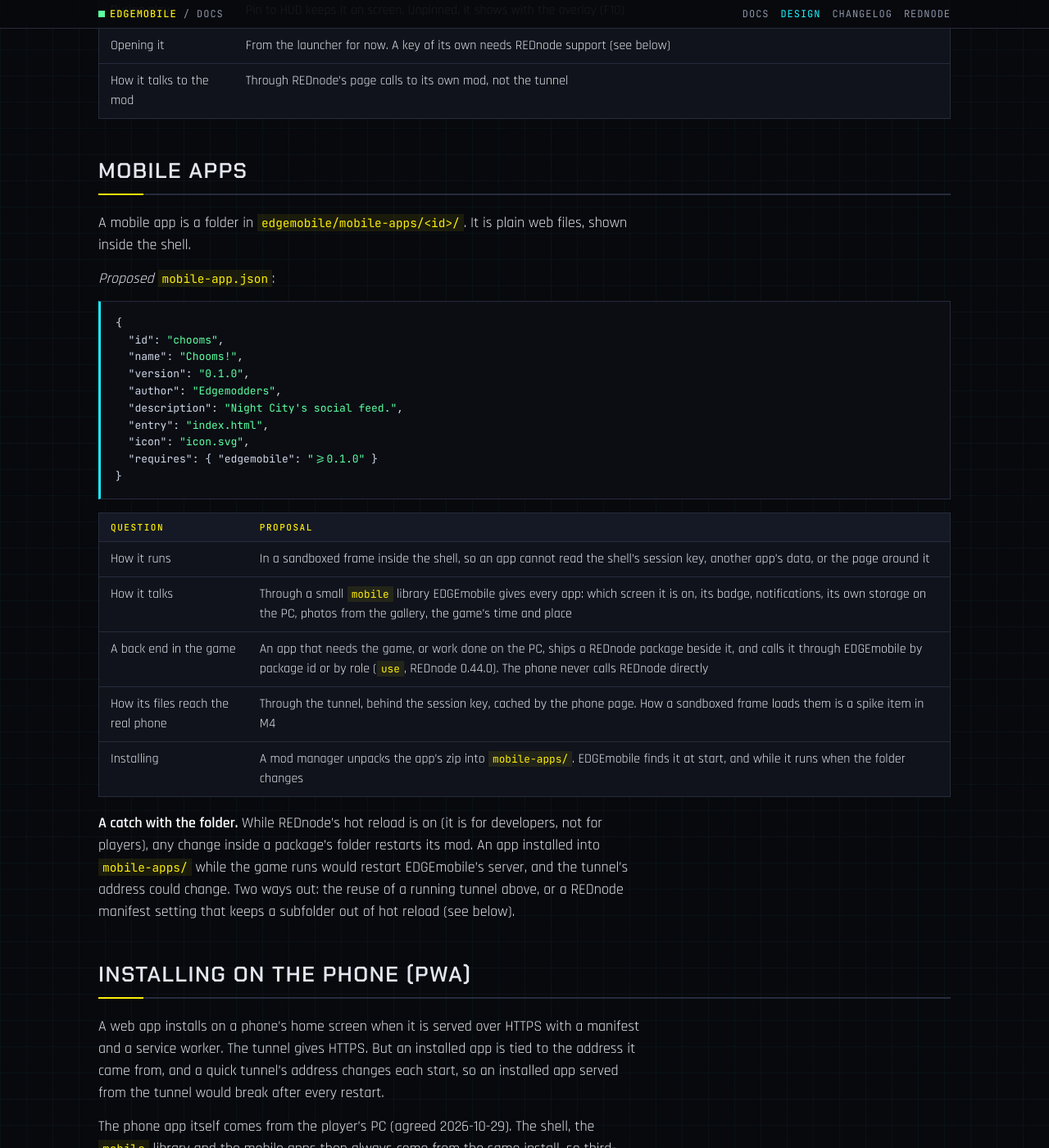
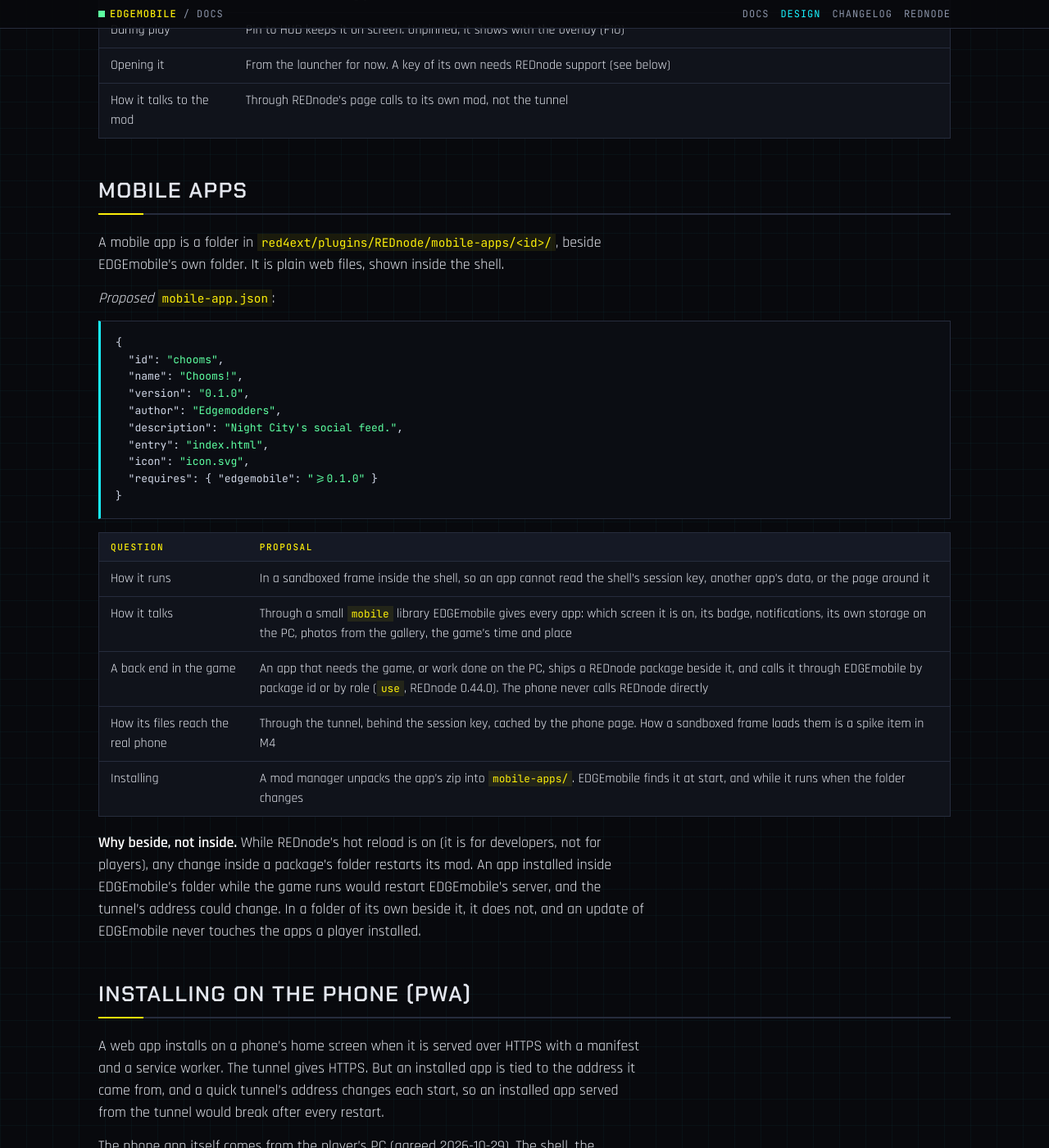
Before and after one commit to Edgemodders/EDGEmobile, a Jekyll site: the page built from docs/design.md, in a window 1280 px wide and 1400 px high, scrolled down 8676 px. Shown: the whole window at 82% size. Built offline with Jekyll 4.4.1, drawn with Linux system fonts in a browser that asks for light colours; some of the changed text lies outside the part shown.

Commit message:
Design: the answered questions
Agreed with the user: mobile apps go beside EDGEmobile's folder, the date starts on
1 January 2077 plus the game's day count, the clock freezes at the main menu, and
the other recommendations stand. The hot reload request to REDnode is no longer
needed.

Co-Authored-By: Claude Opus 5.5 <noreply@anthropic.com>

```diff
--- a/docs/design.md
+++ b/docs/design.md
@@ -43,7 +43,7 @@ EDGEmobile is one REDnode package, `edgemobile`, installed in `red4ext/plugins/R
 | Node mod | `edgemobile/mod.mjs` | Runs the web server and the WebSocket on `127.0.0.1`, starts and watches the tunnel, keeps paired phones and the phone's state, finds mobile apps, and answers both screens |
 | Phone window | `edgemobile/shell/` (*proposed*) | The OS, shown in a REDnode overlay window shaped like a phone. The same files are served to the real phone |
 | Connect window | `edgemobile/connect/` (*proposed*) | Onboarding in the game: the QR code, the pairing code with Allow and Deny, and the list of connected phones |
-| Mobile apps | `edgemobile/mobile-apps/<id>/` | One folder per installed app, with its own `mobile-app.json` |
+| Mobile apps | `red4ext/plugins/REDnode/mobile-apps/<id>/`, beside EDGEmobile's folder (from M4) | One folder per installed app, with its own `mobile-app.json` |
 | Tunnel program | `<pkg.dataDir>/cloudflared/<version>/cloudflared.exe` | Cloudflare's `cloudflared`, fetched on first use (see [The tunnel](#the-tunnel)) |
 | Paired phones | `<pkg.dataDir>/phones.json` | A hash of each phone's session token, its name and when it was last seen |
 
@@ -153,11 +153,11 @@ What the game offers, read from REDnode's game API reference for 2.5 (*unverifie
 | Value | In the game | Shown as |
 |---|---|---|
 | Time | `TimeSystem.GetGameTime()`: days, hours, minutes and seconds | The game's time |
-| Date | No calendar date. The game counts days since the playthrough began and shows no date | *Proposed:* a fixed start date in 2077 plus the game's day count, so the date turns with the game's nights |
+| Date | No calendar date. The game counts days since the playthrough began and shows no date | 1 January 2077 plus the game's day count, so the date turns with the game's nights |
 | Weather | The script `WeatherSystem` gives only rain (intensity and kind). The named weather (sunny, fog, smog, toxic rain, sandstorm) is not reachable from scripts | Rain now. The named weather if M3 finds a way to read it, possibly as a REDnode request |
 | Temperature | None (only vehicles' and audio's) | Left out |
 | District | `GetCurrentDistrict` exists | The district |
-| No save loaded | No game time at the main menu or with the game closed | *Open:* see [Open questions](#open-questions) |
+| No save loaded | No game time at the main menu | The last game time read, frozen and dimmed, with "No signal from Night City" |
 | App grid | Four columns. Each app is its icon (64 px, cut corner) with its name below, and a yellow badge for new items. More apps than fit go on further pages, swiped sideways, with page dots above the dock |
 | Empty state | With no apps installed: a panel saying no apps are installed yet and where they go. This is what every player sees first |
 | Dock | Phone, Messages, Camera, Browser |
@@ -199,7 +199,7 @@ Photos from either camera go into one gallery on the PC, so an app like Chooms!
 
 ## Mobile apps
 
-A mobile app is a folder in `edgemobile/mobile-apps/<id>/`. It is plain web files, shown inside the shell.
+A mobile app is a folder in `red4ext/plugins/REDnode/mobile-apps/<id>/`, beside EDGEmobile's own folder. It is plain web files, shown inside the shell.
 
 *Proposed* `mobile-app.json`:
 
@@ -224,7 +224,7 @@ A mobile app is a folder in `edgemobile/mobile-apps/<id>/`. It is plain web file
 | How its files reach the real phone | Through the tunnel, behind the session key, cached by the phone page. How a sandboxed frame loads them is a spike item in M4 |
 | Installing | A mod manager unpacks the app's zip into `mobile-apps/`. EDGEmobile finds it at start, and while it runs when the folder changes |
 
-**A catch with the folder.** While REDnode's hot reload is on (it is for developers, not for players), any change inside a package's folder restarts its mod. An app installed into `mobile-apps/` while the game runs would restart EDGEmobile's server, and the tunnel's address could change. Two ways out: the reuse of a running tunnel above, or a REDnode manifest setting that keeps a subfolder out of hot reload (see below).
+**Why beside, not inside.** While REDnode's hot reload is on (it is for developers, not for players), any change inside a package's folder restarts its mod. An app installed inside EDGEmobile's folder while the game runs would restart EDGEmobile's server, and the tunnel's address could change. In a folder of its own beside it, it does not, and an update of EDGEmobile never touches the apps a player installed.
 
 ## Installing on the phone (PWA)
 
@@ -272,17 +272,19 @@ Each phase ends with a test by the user, on a real phone where it applies, befor
 | M6 Chooms! | To be designed with the user | Not started |
 | Release | The zip, `requires` for REDnode, the Nexus page, the changelog | Not started |
 
-## Open questions
+## Answered questions
 
-| Question | Recommendation |
+Agreed with the user on 2026-10-29, as recommended.
+
+| Question | Answer |
 |---|---|
 | The loader's own origin (see [Installing on the phone](#installing-on-the-phone-pwa)) | GitHub Pages for the spike, an address with its own origin before M5 |
-| Where mobile apps are installed | Beside EDGEmobile's folder, in `red4ext/plugins/REDnode/mobile-apps/`, so installing one does not restart EDGEmobile under hot reload, and an EDGEmobile update never touches them |
-| The date's start, since the game has no calendar date | A fixed day in 2077 plus the game's day count |
-| The clock with no save loaded (main menu, or the game closed) | The last game time read, frozen and dimmed, with "No signal from Night City" |
+| Where mobile apps are installed | Beside EDGEmobile's folder, in `red4ext/plugins/REDnode/mobile-apps/`, so installing one does not restart EDGEmobile under hot reload, and an EDGEmobile update never touches them. The folder moves in M4 |
+| The date's start, since the game has no calendar date | 1 January 2077 plus the game's day count |
+| The clock with no save loaded (main menu) | The last game time read, frozen and dimmed, with "No signal from Night City". With the game closed the tunnel is closed too, and the loader shows its offline screen |
 | Should the two screens mirror each other's navigation? | No: shared data, separate navigation |
 | How to open the phone in the game | The launcher now, a key once REDnode has package keys |
-| The folder name `mobile-apps` | Keep it: it says what goes there, beside the REDnode word "apps" |
+| The folder name `mobile-apps` | Kept: it says what goes there, beside the REDnode word "apps" |
 | Encrypt end to end, so Cloudflare cannot read the traffic | Later, after M5 |
 | Fetch `cloudflared` at first use, or ship it in the zip | Fetch it, as REDagent fetches the Agent SDK |
 
@@ -292,7 +294,6 @@ These are needs EDGEmobile may raise as `request` issues on REDnode, once a phas
 
 | Need | Why |
 |---|---|
-| A manifest setting that keeps a subfolder out of hot reload | Installing a mobile app should not restart EDGEmobile's server |
 | A permission that tells the player a package starts a tunnel or another program | Players should be told, as they are for `admin` and `agent`, with how the package keeps others out |
 | A key that opens a package's window | Bring up the phone during play |
 | A zoom or scale for page windows | Fit a 390 × 844 phone on any screen |
```
